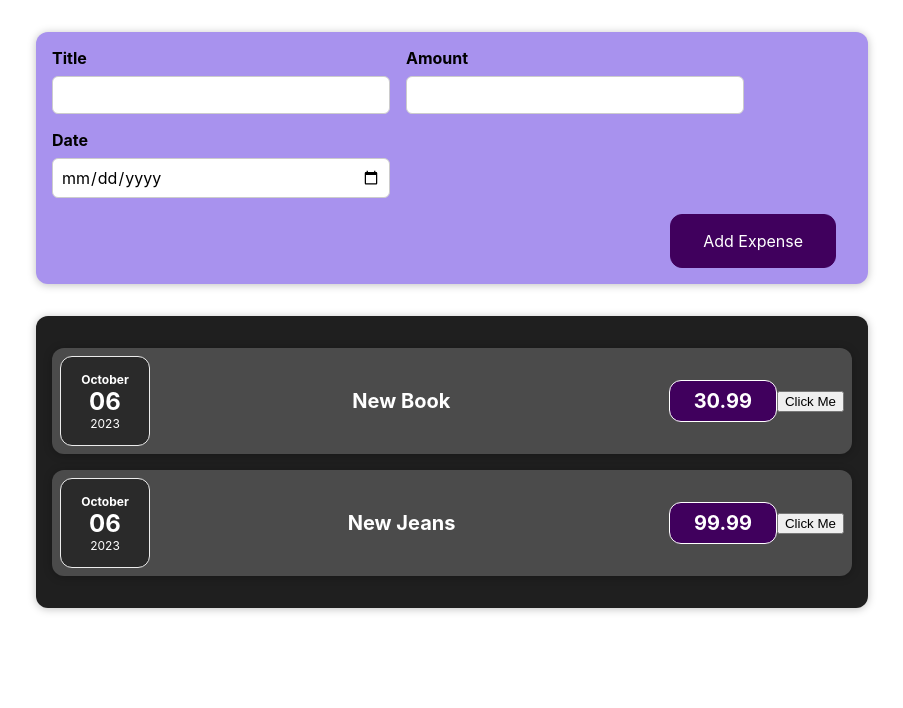
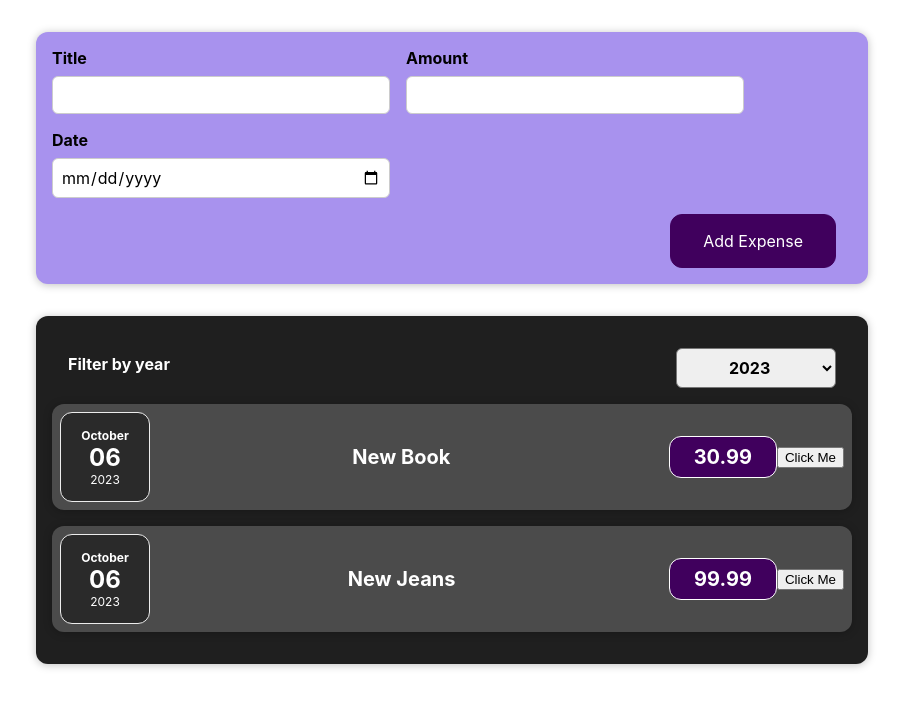
Before and after one commit to J3alou5/expenses, a React (Create React App) app: page / in a window 1280 px wide. Shown: the top 708 px of the page, without its empty margins (188-1091 px from the left). Built offline with nearby package versions, Linux system fonts and the light colour scheme.

Commit message:
Ül 12
iseseisev töö

```diff
--- a/src/App.js
+++ b/src/App.js
@@ -4,9 +4,14 @@ import NewExpense from './components/NewExpense/NewExpense';
 
 const App = () => {
 
+  const addExpenseHandler = (expense) => {
+    console.log('In App.js')
+    console.log(expense)
+  }
+
   return (
     <div className='App'>
-      <NewExpense/>
+      <NewExpense onAddExpense={addExpenseHandler}/>
       <Expenses/>
     </div>
   );
--- /dev/null
+++ b/src/components/Expenses/ExpenseItem.css
@@ -0,0 +1,55 @@
+.expense-item {
+    display: flex;
+    justify-content: space-between;
+    align-items: center;
+    padding: 0.5rem;
+    margin: 1rem 0;
+    background-color: #4b4b4b;
+    color: white;
+}
+
+.expense-item__description {
+    display: flex;
+    flex-direction: column;
+    gap: 1rem;
+    align-items: flex-end;
+    flex-flow: column-reverse;
+    justify-content: flex-start;
+    flex: 1;
+}
+
+.expense-item h2 {
+    color: #3a3a3a;
+    font-size: 1rem;
+    flex: 1;
+    margin: 0 1rem;
+    color: white;
+}
+
+.expense-item__price {
+    font-size: 1rem;
+    font-weight: bold;
+    color: white;
+    background-color: #40005d;
+    border: 1px solid white;
+    padding: 0.5rem;
+    border-radius: 12px;
+}
+
+@media (min-width: 580px) {
+    .expense-item__description {
+        flex-direction: row;
+        align-items: center;
+        justify-content: flex-start;
+        flex: 1;
+    }
+
+    .expense-item__description h2 {
+        font-size: 1.25rem;
+    }
+
+    .expense-item__price {
+        font-size: 1.25rem;
+        padding: 0.5rem 1.5rem;
+    }
+}
--- /dev/null
+++ b/src/components/Expenses/ExpenseItem.js
@@ -0,0 +1,29 @@
+import './ExpenseItem.css'
+import ExpenseDate from './ExpenseDate'
+import Card from '../UI/Card'
+import {useState} from 'react'
+
+const ExpenseItem = (props) => {
+    const [title, setTitle] = useState(props.expenseData.title)
+
+    const clickHandler = () => {
+        console.log('Clicked!')
+        setTitle(`Updated by click ${title}`)
+        console.log(title)
+    }
+
+    return (
+        <Card className='expense-item'>
+            <ExpenseDate
+                date={props.expenseData.date}
+            />
+            <div className='expense-item__description'>
+                <h2>{props.expenseData.title}</h2>
+                <div className='expense-item__price'>{props.expenseData.amount}</div>
+            </div>
+            <button onClick={clickHandler}>Click Me</button>
+        </Card>
+    )
+}
+
+export default ExpenseItem
--- a/src/components/Expenses/Expenses.js
+++ b/src/components/Expenses/Expenses.js
@@ -1,28 +1,38 @@
 import ExpenseItem from './ExpenseItem'
 import './Expenses.css'
 import Card from '../UI/Card'
+import ExpensesFilter from './ExpensesFilter'
 
 const Expenses = () => {
     const expenses = [
         {
+          id: 'id1',
           date: new Date(2023, 9, 6),
           title: 'New Book',
-          price: 30.99
+          amount: 30.99
         },
         {
+          id: 'id2',
           date: new Date(2023, 9, 6),
           title: 'New Jeans',
-          price: 99.99
+          amount: 99.99
         }
     ]
+
+    const saveYearDataHandler = (yearData) => {
+      console.log(yearData);
+    }
+
     return (
         <Card className='expenses'>
-            <ExpenseItem
-            expenseData = {expenses[0]}
-            />
-            <ExpenseItem
-            expenseData = {expenses[1]}
-            />
+            <ExpensesFilter onSaveYearData ={saveYearDataHandler}/>
+
+           {
+              expenses.map((expense) => {
+                return <ExpenseItem expenseData = {expense} key={expense.id}/>
+              })
+           }
+
         </Card>
     )
 }
--- /dev/null
+++ b/src/components/Expenses/ExpensesFilter.css
@@ -0,0 +1,24 @@
+.expenses-filter {
+    color: white;
+    padding: 0 1rem;
+}
+
+.expenses-filter__control {
+    display: flex;
+    width: 100%;
+    align-items: center;
+    justify-content: space-between;
+    margin: 1rem 0;
+}
+
+.expenses-filter label {
+    font-weight: bold;
+    margin-bottom: 0.5rem;
+}
+
+.expenses-filter select {
+    font: inherit;
+    padding: 0.5rem 3rem;
+    font-weight: bold;
+    border-radius: 6px;
+}
--- /dev/null
+++ b/src/components/Expenses/ExpensesFilter.js
@@ -0,0 +1,29 @@
+import React from 'react'
+import {useState} from 'react'
+
+import './ExpensesFilter.css'
+
+const ExpensesFilter = (props) => {
+    const [selectedYear, setSelectedYear] = useState('')
+
+    const yearChangeHandler = (event) => {
+        const selectedYear = event.target.value
+        setSelectedYear(selectedYear)
+        props.onSaveYearData(selectedYear)
+    }
+
+    return (
+        <div className='expenses-filter'>
+            <div className='expenses-filter__control'>
+                <label>Filter by year</label>
+                <select value={selectedYear} onChange={yearChangeHandler}>
+                    <option value='2023'>2023</option>
+                    <option value='2024'>2024</option>
+                    <option value='2025'>2025</option>
+                </select>
+            </div>
+        </div>
+    )
+}
+
+export default ExpensesFilter;
--- a/src/components/NewExpense/NewExpense.js
+++ b/src/components/NewExpense/NewExpense.js
@@ -7,7 +7,7 @@ const NewExpense = (props) => {
             ...enteredExpenseData,
             id: Math.random().toString()
         }
-        console.log(expenseData)
+        props.onAddExpense(expenseData)
     }
 
     return (
```
